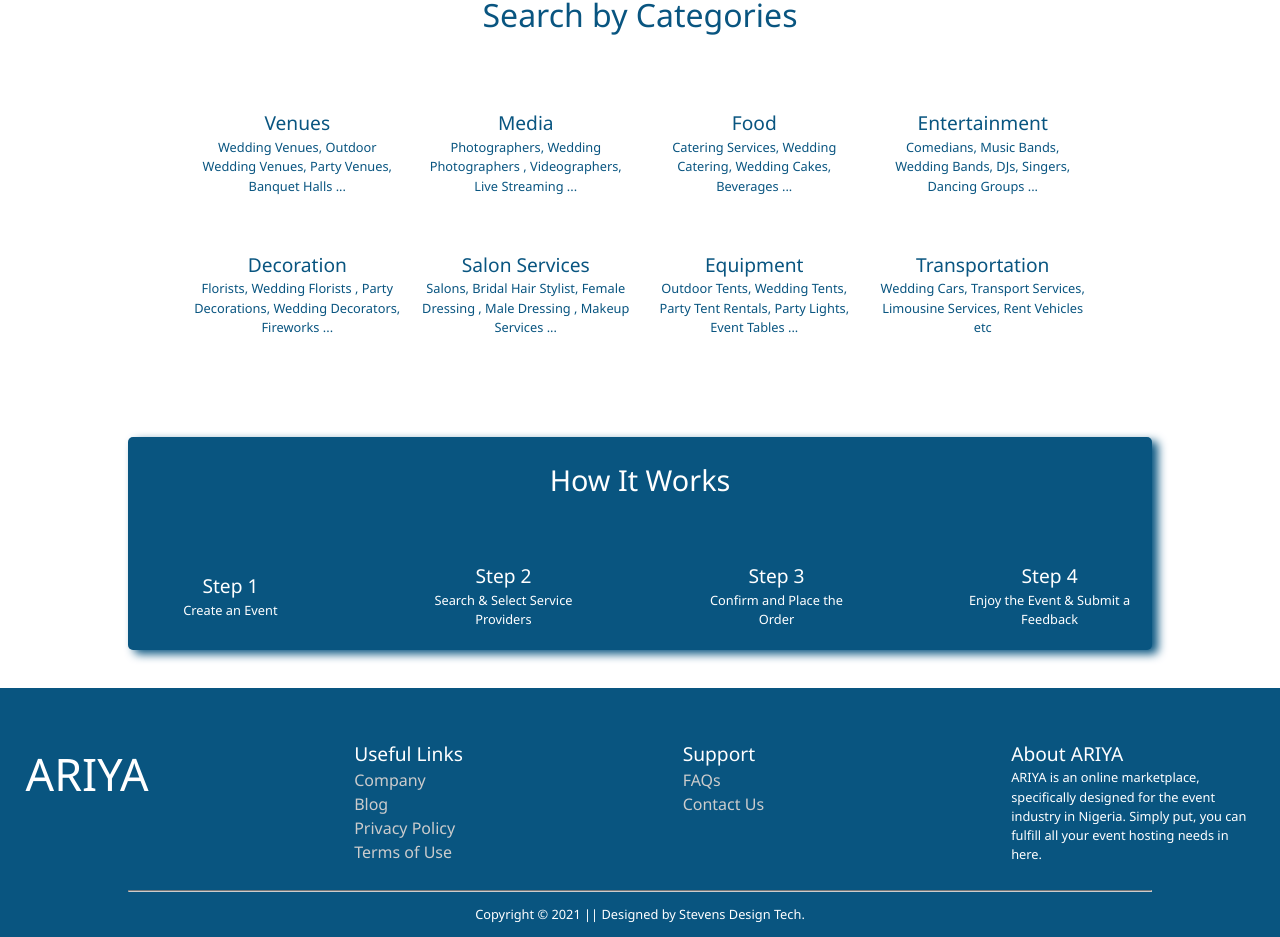
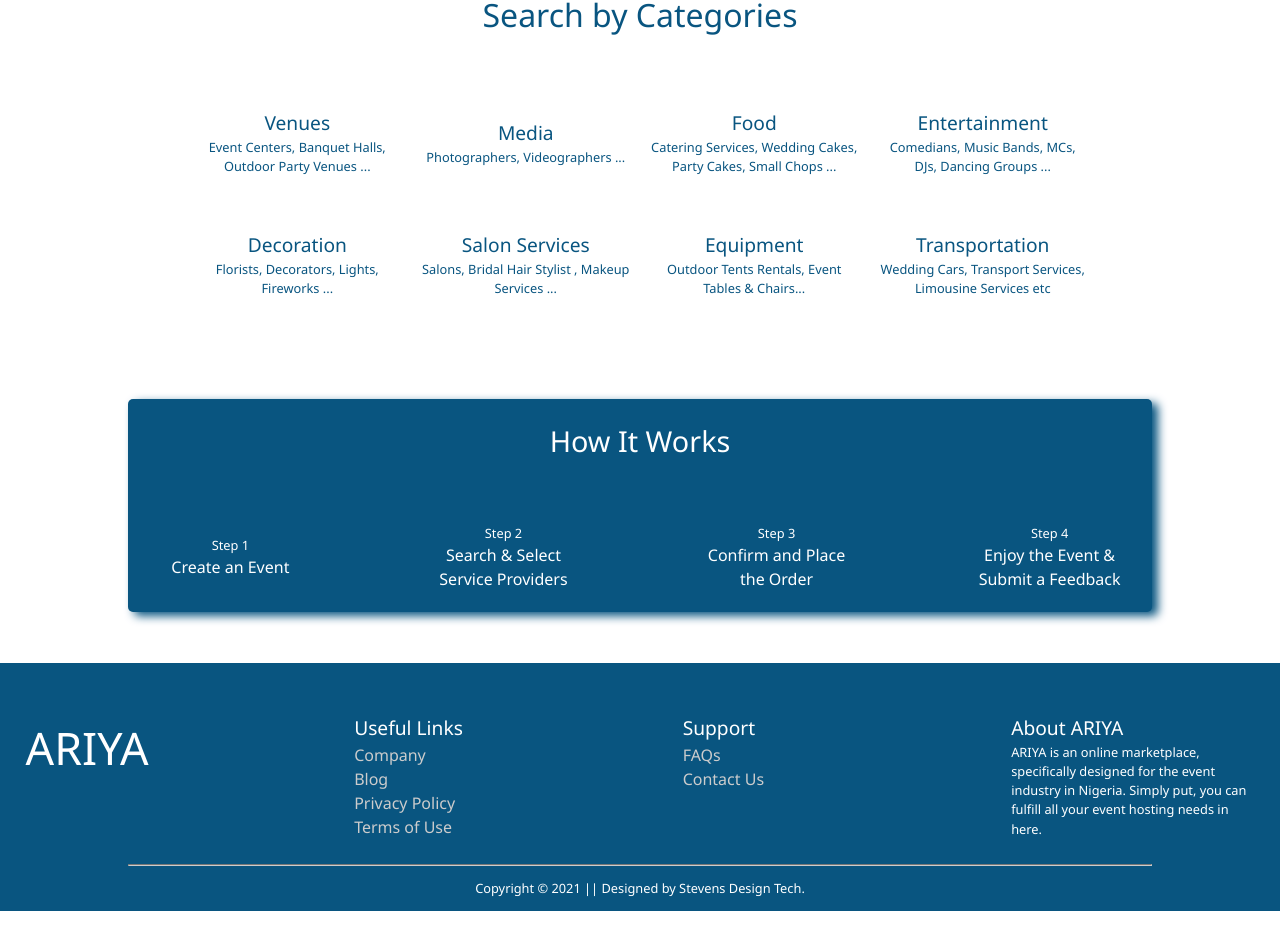
Before and after one commit to seyeonigbinde/ariya, a React (Create React App) app in the folder ariya-app/: page / in a window 1280 px wide. Shown: the part 748-1685 px from the top of the page. After the commit the page ends 1659 px from the top, so only its background shows below. Built offline with nearby package versions, Linux system fonts and the light colour scheme; the HTML template or start-up script is replaced by a standard one.

Commit message:
All Services Amended

```diff
--- a/ariya-app/src/components/Header.js
+++ b/ariya-app/src/components/Header.js
@@ -35,60 +35,67 @@ const Header = () => {
             </div>
             <nav className="desktop_nav">
                 <div className="dropdown">
+                    <Link href="#">Venues </Link>
+                    <div className="dropdown-content">
+                        <Link>Event Centers</Link>
+                        <Link>Banquet Halls </Link>
+                        <Link>Outdoor Party Venues </Link>
+                    </div>
+                </div>
+                <div className="dropdown">
                     <Link href="#">Catering Services </Link>
                     <div className="dropdown-content">
-                        <Link>Wedding Catering</Link>
-                        <Link>Catering Suppliers</Link>
+                        <Link>Catering Services</Link>
+                        <Link>Wedding Cakes</Link>
+                        <Link>Party Cakes</Link>
+                        <Link>Small Chops</Link>
                     </div>
                 </div>
                 <div className="dropdown">
                     <Link href="#">Media Services  </Link>
                     <div className="dropdown-content">
-                        <Link>Wedding photographers</Link>
-                        <Link>Wedding videographers</Link>
-                    </div>
-                </div>
-                <div className="dropdown">
-                    <Link href="#">Venues </Link>
-                    <div className="dropdown-content">
-                        <Link>Wedding venues</Link>
-                        <Link>Party venues </Link>
+                        <Link>Photographers</Link>
+                        <Link>Videographers</Link>
                     </div>
                 </div>
                 <div className="dropdown">
                     <Link href="#">Entertainment </Link>
                     <div className="dropdown-content">
-                        <Link>Wedding DJ</Link>
+                        <Link>Comedians</Link>
+                        <Link>Event MCs</Link>
+                        <Link>Party DJs</Link>
                         <Link> Music bands</Link>
-                        <Link> Wedding dancers</Link>
+                        <Link>Dancing Groups</Link>
                     </div>
                 </div>
                 <div className="dropdown">
                     <Link href="#">Decorations </Link>
                     <div className="dropdown-content">
-                        <Link>Wedding lights</Link>
-                        <Link>Wedding florist</Link>
+                        <Link>Lights & Fireworks</Link>
+                        <Link>Florist</Link>
+                        <Link>Decorators</Link>
                     </div>
                 </div>
                 <div className="dropdown">
                     <Link href="#">Salon Services </Link>
                     <div className="dropdown-content">
-                        <Link>Wedding hair stylist</Link>
-                        <Link>Wedding make-up artists</Link>
+                        <Link>Bridal Hair Stylists</Link>
+                        <Link>Make-up Artists</Link>
+                        <Link>Salons</Link>
                     </div>
                 </div>
                 <div className="dropdown">
                     <Link href="#">Equipment</Link>
                     <div className="dropdown-content">
-                        <Link>Wedding tents</Link>
-                        <Link>Wedding tables & chairs</Link>
+                        <Link>Outdoor Tents Rentals</Link>
+                        <Link>Event Tables & Chairs</Link>
                     </div>
                 </div>
                 <div className="dropdown">
                     <Link href="#">Transport Services </Link>
                     <div className="dropdown-content">
-                        <Link>Wedding cars</Link>
-                        <Link>Wedding buses</Link>
+                        <Link>Wedding Cars</Link>
+                        <Link>Limousine Services</Link>
                     </div>
                 </div>
             </nav>
--- a/ariya-app/src/components/Homepage.js
+++ b/ariya-app/src/components/Homepage.js
@@ -29,42 +29,42 @@ const Homepage = () => {
                     <Link className="categories_list">
                         <i className="fas fa-map-marker-alt fa-5x"></i>
                         <h4>Venues</h4>
-                        <p>Wedding Venues, Outdoor Wedding Venues, Party Venues, Banquet Halls ... </p>
+                        <p>Event Centers, Banquet Halls, Outdoor Party Venues ... </p>
                     </Link>
                     <Link className="categories_list">
                         <i className="fas fa-camera fa-5x"></i>
                         <h4>Media</h4>
-                        <p>Photographers, Wedding Photographers , Videographers, Live Streaming ...</p>
+                        <p>Photographers, Videographers ...</p>
                     </Link>
                     <Link className="categories_list">
                         <i className="fas fa-utensils fa-5x"></i>
                         <h4>Food</h4>
-                        <p>Catering Services, Wedding Catering, Wedding Cakes, Beverages ...</p>
+                        <p>Catering Services, Wedding Cakes, Party Cakes, Small Chops ...</p>
                     </Link>
                     <Link className="categories_list">
                         <i className="fas fa-music fa-5x"></i>
                         <h4>Entertainment</h4>
-                        <p>Comedians, Music Bands, Wedding Bands, DJs, Singers, Dancing Groups ...</p>
+                        <p>Comedians, Music Bands, MCs, DJs, Dancing Groups ...</p>
                     </Link>
                     <Link className="categories_list">
                         <i className="fas fa-gift fa-5x"></i>
                         <h4>Decoration</h4>
-                        <p>Florists, Wedding Florists , Party Decorations, Wedding Decorators, Fireworks ...</p>
+                        <p>Florists, Decorators, Lights, Fireworks ...</p>
                     </Link>
                     <Link className="categories_list">
                         <i className="fas fa-cut fa-5x"></i>
                         <h4>Salon Services</h4>
-                        <p>Salons, Bridal Hair Stylist, Female Dressing , Male Dressing , Makeup Services ... </p>
+                        <p>Salons, Bridal Hair Stylist , Makeup Services ... </p>
                     </Link>
                     <Link className="categories_list">
                         <i className="far fa-lightbulb fa-5x"></i>
                         <h4>Equipment</h4>
-                        <p>Outdoor Tents, Wedding Tents, Party Tent Rentals, Party Lights, Event Tables ... </p>
+                        <p>Outdoor Tents Rentals, Event Tables & Chairs... </p>
                     </Link>
                     <Link className="categories_list">
                         <i className="fas fa-car fa-5x"></i>
                         <h4>Transportation</h4>
-                        <p>Wedding Cars, Transport Services, Limousine Services, Rent Vehicles etc</p>
+                        <p>Wedding Cars, Transport Services, Limousine Services etc</p>
                     </Link>
                 </div>
             </section>
@@ -72,20 +72,24 @@ const Homepage = () => {
                 <h3>How It Works</h3>
                 <section className="howitworks_container">
                     <div className="howitworks_items">
-                        <h4>Step 1</h4>
-                        <p>Create an Event</p>
+                    <i class="far fa-calendar-alt fa-3x"></i>
+                        <p>Step 1</p>
+                        <h5>Create an Event</h5>
                     </div>
                     <div className="howitworks_items">
-                        <h4>Step 2</h4>
-                        <p>Search & Select Service Providers</p>
+                    <i class="fas fa-users fa-3x"></i>
+                        <p>Step 2</p>
+                        <h5>Search & Select Service Providers</h5>
                     </div>
                     <div className="howitworks_items">
-                        <h4>Step 3</h4>
-                        <p>Confirm and Place the Order</p>
+                    <i class="far fa-calendar-check fa-3x"></i>
+                        <p>Step 3</p>
+                        <h5>Confirm and Place the Order</h5>
                     </div>
                     <div className="howitworks_items">
-                        <h4>Step 4</h4>
-                        <p>Enjoy the Event & Submit a Feedback</p>
+                    <i class="fas fa-glass-martini fa-3x"></i>
+                        <p>Step 4</p>
+                        <h5>Enjoy the Event & Submit a Feedback</h5>
                     </div>
                 </section>
             </section>
--- a/ariya-app/src/index.css
+++ b/ariya-app/src/index.css
@@ -192,7 +192,7 @@ nav{
 footer{
   background-color: #095580;
   color: #fff;
-  margin-top: 3%;
+  margin-top: 4%;
 }
 .footer_container{
   display: flex;
```
